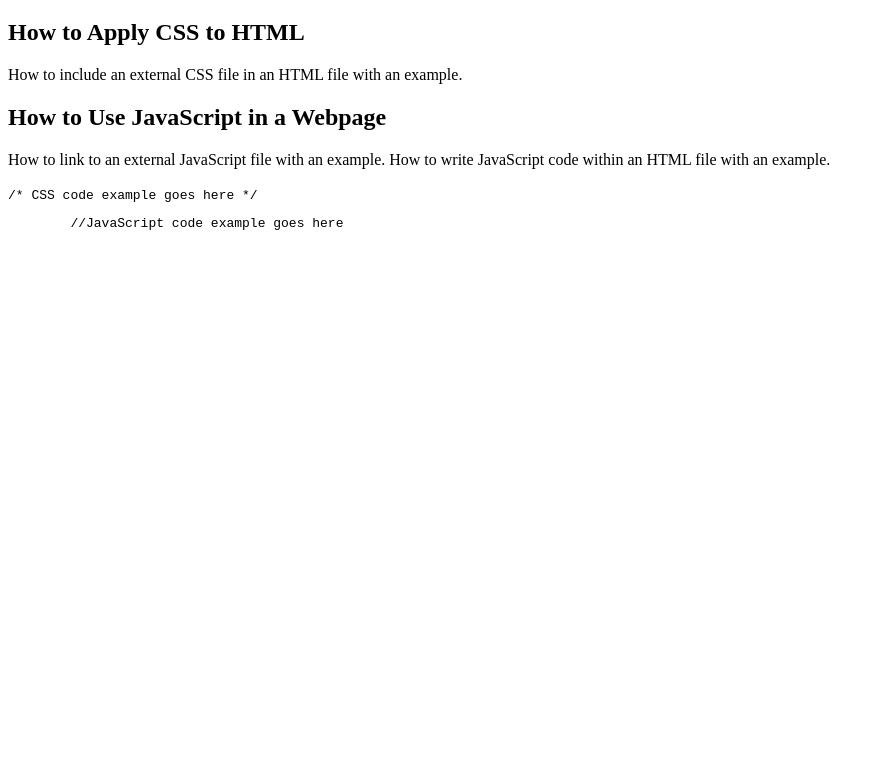
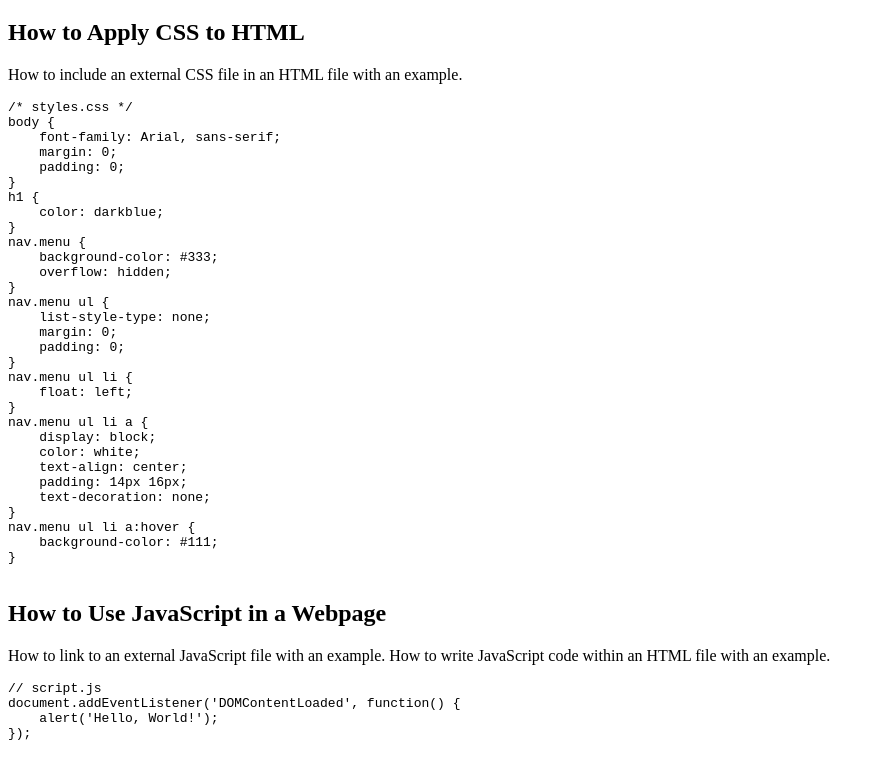
Before and after one commit to Akashgoyal55/assignment-05, a plain HTML site: page index.html in a window 1280 px wide. Shown: the part 443-1212 px from the top of the page, without its empty margins (0-885 px from the left). Before the commit the page ends 800 px from the top, so only its background shows below. Drawn offline with Linux system fonts and the light colour scheme.

Commit message:
adding css and js examples

```diff
--- a/index.html
+++ b/index.html
@@ -37,6 +37,41 @@
         How to include an external CSS file in an HTML file with an example.
     </p>
 
+    <!-- Wrap CSS code example in <code> or <pre> elements -->
+    <pre class="css-question">
+/* styles.css */
+body {
+    font-family: Arial, sans-serif;
+    margin: 0;
+    padding: 0;
+}
+h1 {
+    color: darkblue;
+}
+nav.menu {
+    background-color: #333;
+    overflow: hidden;
+}
+nav.menu ul {
+    list-style-type: none;
+    margin: 0;
+    padding: 0;
+}
+nav.menu ul li {
+    float: left;
+}
+nav.menu ul li a {
+    display: block;
+    color: white;
+    text-align: center;
+    padding: 14px 16px;
+    text-decoration: none;
+}
+nav.menu ul li a:hover {
+    background-color: #111;
+}
+    </pre>
+
     <!-- Heading Level 2 with class "js-question" -->
     <h2 class="js-question">How to Use JavaScript in a Webpage</h2>
 
@@ -46,13 +81,15 @@
         How to write JavaScript code within an HTML file with an example.
     </p>
 
-    <!-- Wrap code examples in <code> or <pre> elements -->
-    <code>
-        /* CSS code example goes here */
-    </code>
+    <!-- Wrap JavaScript code example in <code> or <pre> elements -->
+    <pre class="js-question">
+// script.js
+document.addEventListener('DOMContentLoaded', function() {
+    alert('Hello, World!');
+});
+    </pre>
 
-    <pre>
-        //JavaScript code example goes here
-    </pre>
+    <script src="script.js"></script>
+
 </body>
 </html>
```
